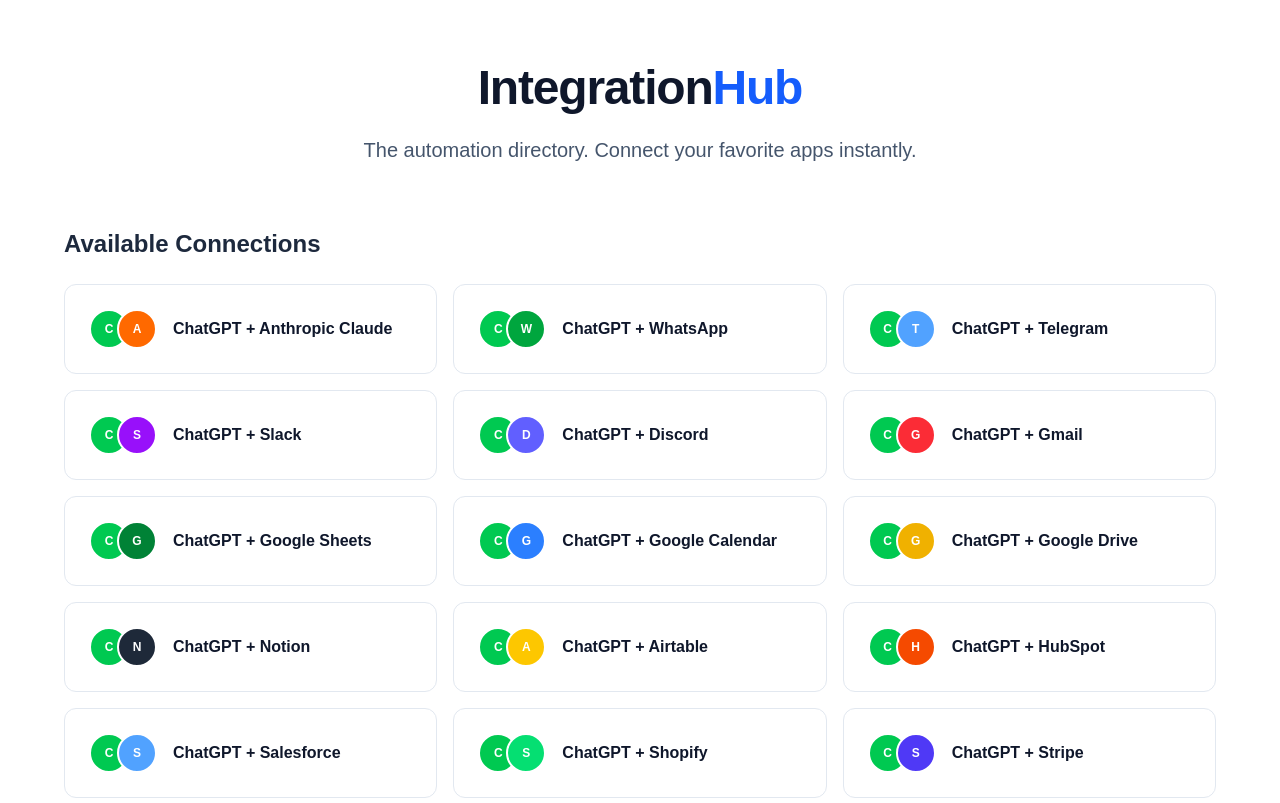
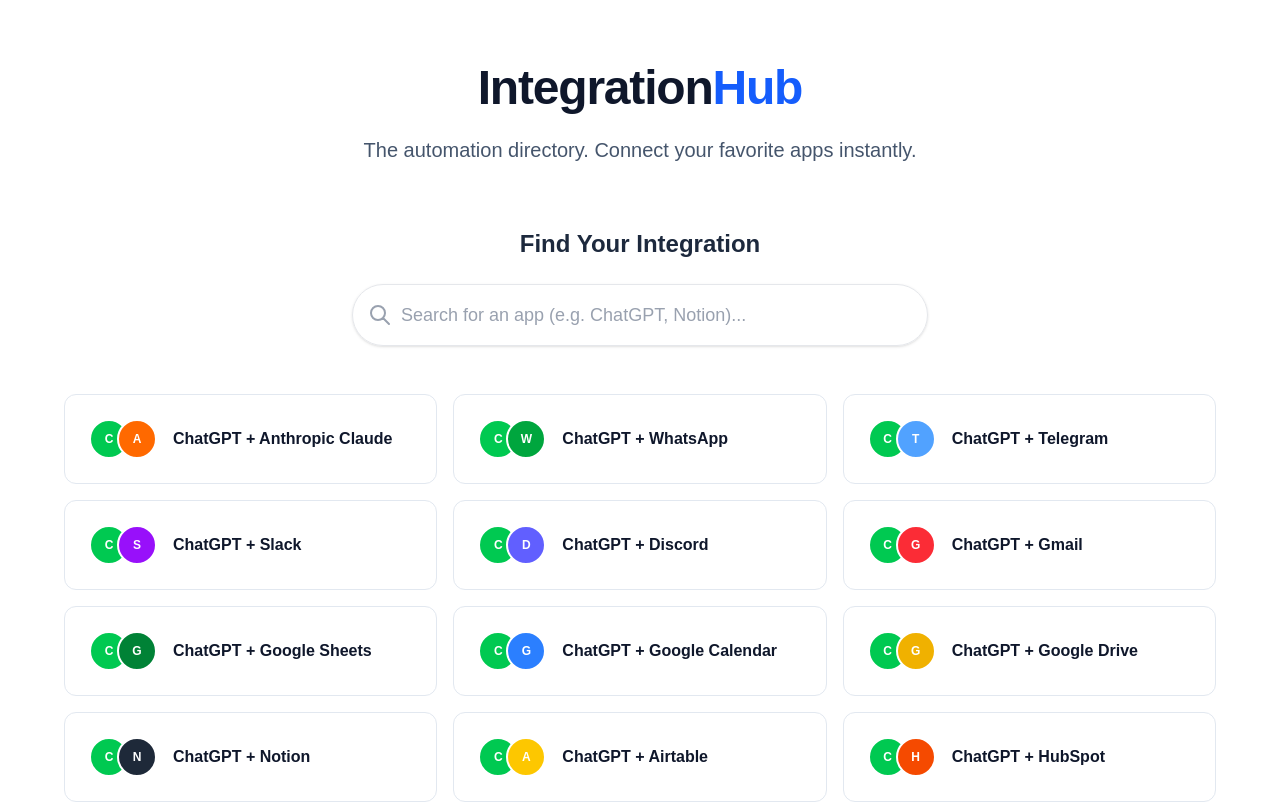
Before and after one commit to Jaymieblaze/integration-hub, a Next.js app: page / in a window 1280 px wide. Shown: the top 803 px of the page. Built offline with nearby package versions, Linux system fonts and the light colour scheme.

Commit message:
Added search bar with dark text

```diff
--- a/app/integration/[slug]/page.tsx
+++ b/app/integration/[slug]/page.tsx
@@ -3,7 +3,7 @@
 import { notFound } from "next/navigation";
 import Link from "next/link";
 
-// 1. Generate Static Params (Pre-builds all pages)
+// Generate Static Params (Pre-builds all pages)
 export async function generateStaticParams() {
   const combos = getAllCombinations();
   return combos.map((combo) => ({
@@ -11,7 +11,7 @@
   }));
 }
 
-// 2. The Page Component
+// The Page Component
 export default async function IntegrationPage({ params }: { params: Promise<{ slug: string }> }) {
   const resolvedParams = await params;
   const { slug } = resolvedParams;
@@ -47,7 +47,7 @@
           The ultimate guide to automating <strong>{sourceApp.name}</strong> and <strong>{destApp.name}</strong> in 2026.
         </p>
 
-        {/* THE MONEY BUTTON (Affiliate Link) */}
+        {/* Affiliate Link */}
         <div className="flex justify-center mb-12">
           <a
             href={`https://www.make.com/en/register?pc=jaymieblaze&source=${slug}`}
--- a/app/page.tsx
+++ b/app/page.tsx
@@ -1,12 +1,68 @@
+// import { getAllCombinations } from "@/lib/combinations";
+// import Link from "next/link";
+
+// export default function Home() {
+//   const combinations = getAllCombinations();
+
+//   return (
+//     <div className="min-h-screen bg-white p-8 md:p-16">
+//       {/* Header Section */}
+//       <div className="max-w-4xl mx-auto text-center mb-16">
+//         <h1 className="text-5xl font-extrabold text-slate-900 mb-6 tracking-tight">
+//           Integration<span className="text-blue-600">Hub</span>
+//         </h1>
+//         <p className="text-xl text-slate-600 mb-8">
+//           The automation directory. Connect your favorite apps instantly.
+//         </p>
+//       </div>
+
+//       {/* Grid of All Integrations */}
+//       <div className="max-w-6xl mx-auto">
+//         <h2 className="text-2xl font-bold mb-6 text-slate-800">Available Connections</h2>
+
+//         <div className="grid grid-cols-1 md:grid-cols-2 lg:grid-cols-3 gap-4">
+//           {combinations.map((combo) => (
+//             <Link
+//               key={combo.slug}
+//               href={`/integration/${combo.slug}`}
+//               className="group block p-6 bg-white border border-slate-200 rounded-xl hover:shadow-lg hover:border-blue-300 transition-all"
+//             >
+//               <div className="flex items-center space-x-4">
+//                 {/* Icons */}
+//                 <div className="flex -space-x-3">
+//                   <div className={`w-10 h-10 ${combo.source.color} rounded-full flex items-center justify-center text-white text-xs font-bold border-2 border-white`}>
+//                     {combo.source.name[0]}
+//                   </div>
+//                   <div className={`w-10 h-10 ${combo.dest.color} rounded-full flex items-center justify-center text-white text-xs font-bold border-2 border-white`}>
+//                     {combo.dest.name[0]}
+//                   </div>
+//                 </div>
+
+//                 {/* Text */}
+//                 <div>
+//                   <h3 className="font-semibold text-slate-900 group-hover:text-blue-600">
+//                     {combo.source.name} + {combo.dest.name}
+//                   </h3>
+//                 </div>
+//               </div>
+//             </Link>
+//           ))}
+//         </div>
+//       </div>
+//     </div>
+//   );
+// }
+
+// app/page.tsx
 import { getAllCombinations } from "@/lib/combinations";
-import Link from "next/link";
+import SearchGrid from "@/components/SearchGrid";
 
 export default function Home() {
   const combinations = getAllCombinations();
 
   return (
     <div className="min-h-screen bg-white p-8 md:p-16">
-      {/* Header Section */}
+      {/* Header */}
       <div className="max-w-4xl mx-auto text-center mb-16">
         <h1 className="text-5xl font-extrabold text-slate-900 mb-6 tracking-tight">
           Integration<span className="text-blue-600">Hub</span>
@@ -16,38 +72,14 @@
         </p>
       </div>
 
-      {/* Grid of All Integrations */}
+      {/* Search & Grid */}
       <div className="max-w-6xl mx-auto">
-        <h2 className="text-2xl font-bold mb-6 text-slate-800">Available Connections</h2>
+        <h2 className="text-2xl font-bold mb-6 text-slate-800 text-center">
+          Find Your Integration
+        </h2>
 
-        <div className="grid grid-cols-1 md:grid-cols-2 lg:grid-cols-3 gap-4">
-          {combinations.map((combo) => (
-            <Link
-              key={combo.slug}
-              href={`/integration/${combo.slug}`}
-              className="group block p-6 bg-white border border-slate-200 rounded-xl hover:shadow-lg hover:border-blue-300 transition-all"
-            >
-              <div className="flex items-center space-x-4">
-                {/* Icons */}
-                <div className="flex -space-x-3">
-                  <div className={`w-10 h-10 ${combo.source.color} rounded-full flex items-center justify-center text-white text-xs font-bold border-2 border-white`}>
-                    {combo.source.name[0]}
-                  </div>
-                  <div className={`w-10 h-10 ${combo.dest.color} rounded-full flex items-center justify-center text-white text-xs font-bold border-2 border-white`}>
-                    {combo.dest.name[0]}
-                  </div>
-                </div>
-
-                {/* Text */}
-                <div>
-                  <h3 className="font-semibold text-slate-900 group-hover:text-blue-600">
-                    {combo.source.name} + {combo.dest.name}
-                  </h3>
-                </div>
-              </div>
-            </Link>
-          ))}
-        </div>
+        {/* Pass data to Client Component */}
+        <SearchGrid combinations={combinations} />
       </div>
     </div>
   );
--- /dev/null
+++ b/components/SearchGrid.tsx
@@ -0,0 +1,80 @@
+// components/SearchGrid.tsx
+"use client";
+
+import { useState } from "react";
+import Link from "next/link";
+
+interface Combo {
+  slug: string;
+  source: { name: string; color: string };
+  dest: { name: string; color: string };
+}
+
+export default function SearchGrid({ combinations }: { combinations: Combo[] }) {
+  const [query, setQuery] = useState("");
+
+  const filtered = combinations.filter((combo) => {
+    const search = query.toLowerCase();
+    return (
+      combo.source.name.toLowerCase().includes(search) ||
+      combo.dest.name.toLowerCase().includes(search)
+    );
+  });
+
+  return (
+    <div>
+      {/* Search Input */}
+      <div className="max-w-xl mx-auto mb-12 relative">
+        <input
+          type="text"
+          placeholder="Search for an app (e.g. ChatGPT, Notion)..."
+          // ADDED: 'text-slate-900' for dark text, 'placeholder:text-gray-400' for subtle placeholder
+          className="w-full p-4 pl-12 rounded-full border border-gray-200 shadow-sm focus:ring-2 focus:ring-blue-500 focus:border-transparent outline-none text-lg text-slate-900 placeholder:text-gray-400"
+          value={query}
+          onChange={(e) => setQuery(e.target.value)}
+        />
+        <svg
+          className="w-6 h-6 text-gray-400 absolute left-4 top-1/2 transform -translate-y-1/2"
+          fill="none" stroke="currentColor" viewBox="0 0 24 24"
+        >
+          <path strokeLinecap="round" strokeLinejoin="round" strokeWidth={2} d="M21 21l-6-6m2-5a7 7 0 11-14 0 7 7 0 0114 0z" />
+        </svg>
+      </div>
+
+      {/* The Grid */}
+      <div className="grid grid-cols-1 md:grid-cols-2 lg:grid-cols-3 gap-4">
+        {filtered.map((combo) => (
+          <Link
+            key={combo.slug}
+            href={`/integration/${combo.slug}`}
+            className="group block p-6 bg-white border border-slate-200 rounded-xl hover:shadow-lg hover:border-blue-300 transition-all"
+          >
+            <div className="flex items-center space-x-4">
+              <div className="flex -space-x-3">
+                <div className={`w-10 h-10 ${combo.source.color} rounded-full flex items-center justify-center text-white text-xs font-bold border-2 border-white`}>
+                  {combo.source.name[0]}
+                </div>
+                <div className={`w-10 h-10 ${combo.dest.color} rounded-full flex items-center justify-center text-white text-xs font-bold border-2 border-white`}>
+                  {combo.dest.name[0]}
+                </div>
+              </div>
+
+              <div>
+                <h3 className="font-semibold text-slate-900 group-hover:text-blue-600">
+                  {combo.source.name} + {combo.dest.name}
+                </h3>
+              </div>
+            </div>
+          </Link>
+        ))}
+      </div>
+
+      {/* Zero Results State */}
+      {filtered.length === 0 && (
+        <div className="text-center text-gray-500 mt-8">
+          No integrations found for "{query}".
+        </div>
+      )}
+    </div>
+  );
+}
```
